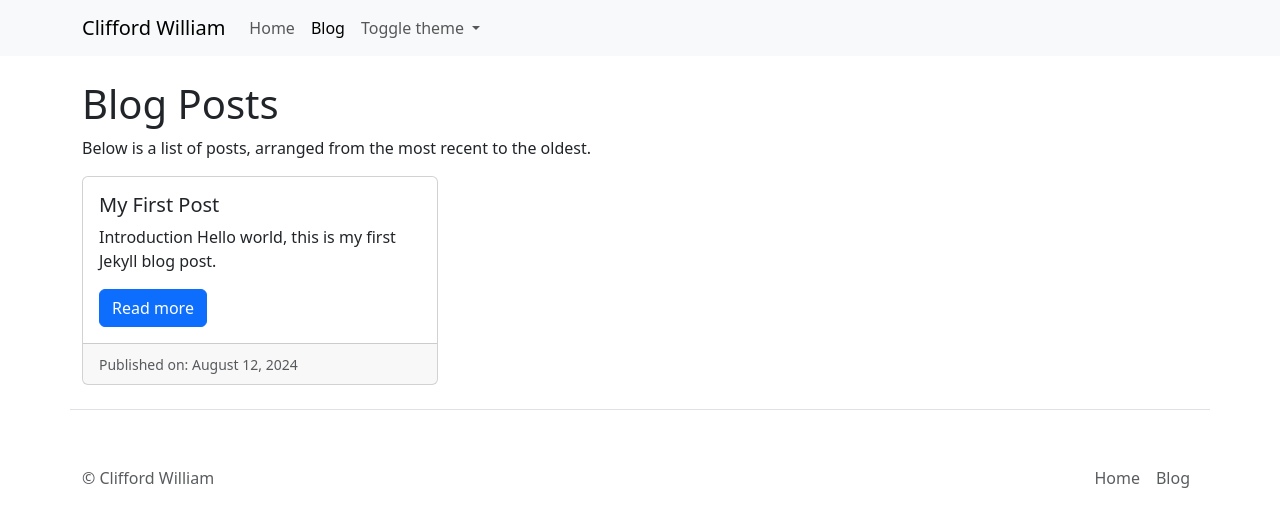
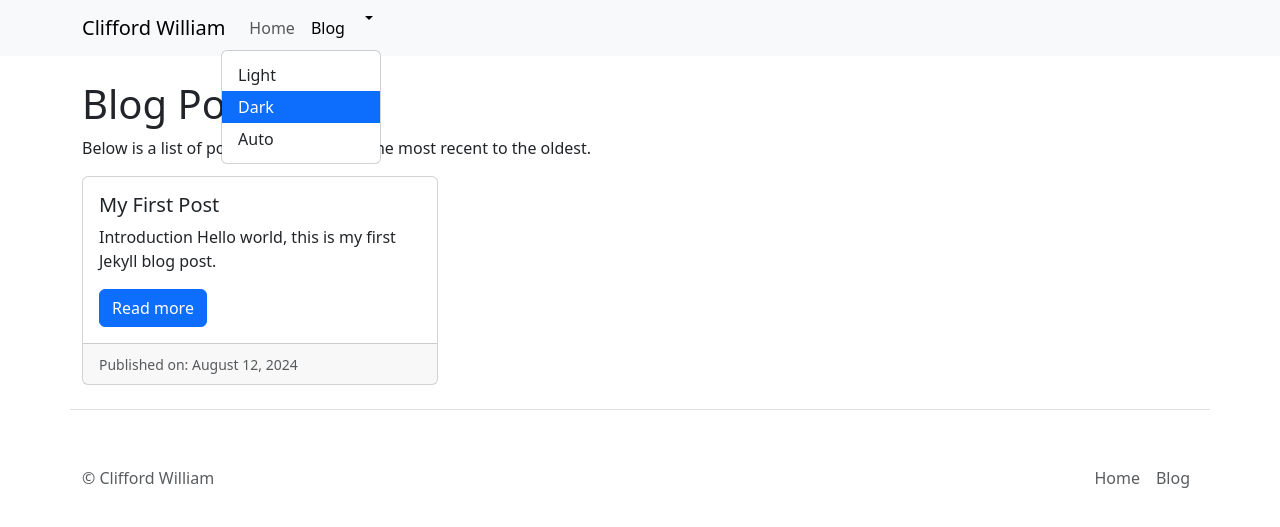
Before and after one commit to cliffordwilliam/my_archive, a Jekyll site: the page built from blog.md, in a window 1280 px wide. Shown: the top 527 px of the page. Built offline with Jekyll 4.4.1, drawn with Linux system fonts in a browser that asks for light colours.

Commit message:
revert to old dropdown

```diff
--- a/_layouts/default.html
+++ b/_layouts/default.html
@@ -29,26 +29,27 @@
               href="{{ '/blog.html' | relative_url }}">Blog</a>
           </li>
           <li class="nav-item dropdown">
-            <button class="btn btn-link nav-link dropdown-toggle" id="bd-theme" type="button" aria-expanded="false"
-              data-bs-toggle="dropdown" data-bs-display="static" aria-label="Toggle theme (dark)">
-              Toggle theme
+            <button class="btn btn-link nav-link dropdown-toggle d-flex align-items-center show" id="bd-theme"
+              type="button" aria-expanded="true" data-bs-toggle="dropdown" data-bs-display="static"
+              aria-label="Toggle theme (dark)">
+              <span class="d-lg-none ms-2" id="bd-theme-text">Toggle theme</span>
             </button>
-            <ul class="dropdown-menu" aria-labelledby="bd-theme-text" data-bs-popper="static">
+            <ul class="dropdown-menu dropdown-menu-end show" aria-labelledby="bd-theme-text" data-bs-popper="static">
               <li>
-                <button type="button" class="dropdown-item" data-bs-theme-value="light">
+                <button type="button" class="dropdown-item d-flex align-items-center" data-bs-theme-value="light"
+                  aria-pressed="false">
                   Light
                 </button>
               </li>
               <li>
-                <button type="button" class="dropdown-item" data-bs-theme-value="dark">
+                <button type="button" class="dropdown-item d-flex align-items-center active" data-bs-theme-value="dark"
+                  aria-pressed="true">
                   Dark
                 </button>
               </li>
               <li>
-                <hr class="dropdown-divider">
-              </li>
-              <li>
-                <button type="button" class="dropdown-item" data-bs-theme-value="auto">
+                <button type="button" class="dropdown-item d-flex align-items-center" data-bs-theme-value="auto"
+                  aria-pressed="false">
                   Auto
                 </button>
               </li>
```
